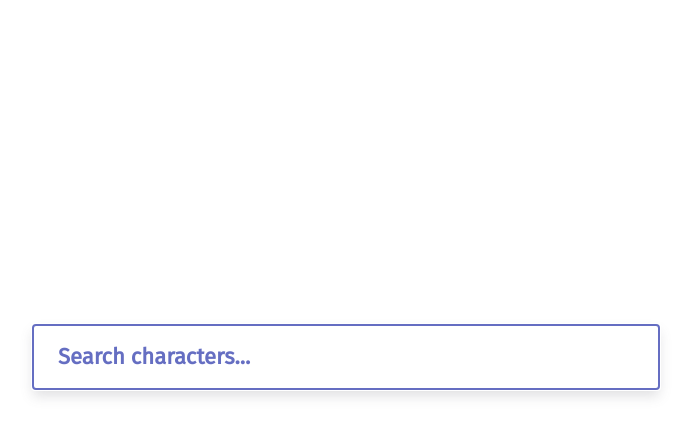
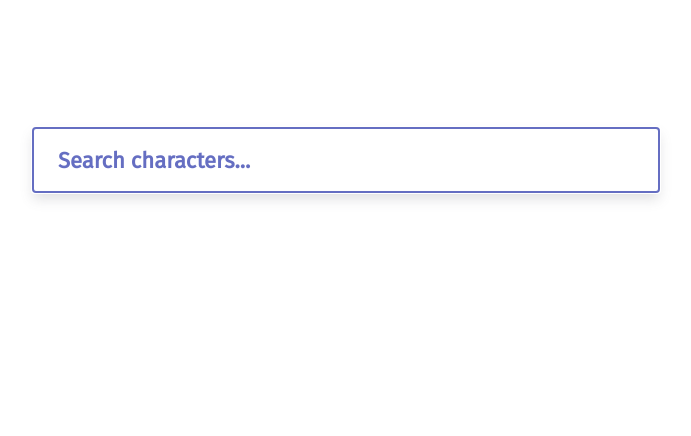
Before and after one commit to DinaraDervel/characters, a React (Vite) app: page / in a window 1280 px wide. Shown: the top 436 px of the page, without its empty margins (294-985 px from the left). Built offline with nearby package versions, Linux system fonts and the light colour scheme.

Commit message:
fix: fix SearchBar on the top

```diff
--- a/src/index.css
+++ b/src/index.css
@@ -11,7 +11,7 @@ html {
 body {
   margin: 0;
   display: flex;
-  place-items: center;
+  place-items: flex-start;
   min-width: 320px;
   min-height: 100vh;
 }
@@ -19,5 +19,5 @@ body {
 #root {
   max-width: 1920px;
   width: 100%;
-  margin: 10px auto;
+  margin: 128px auto;
 }
```
